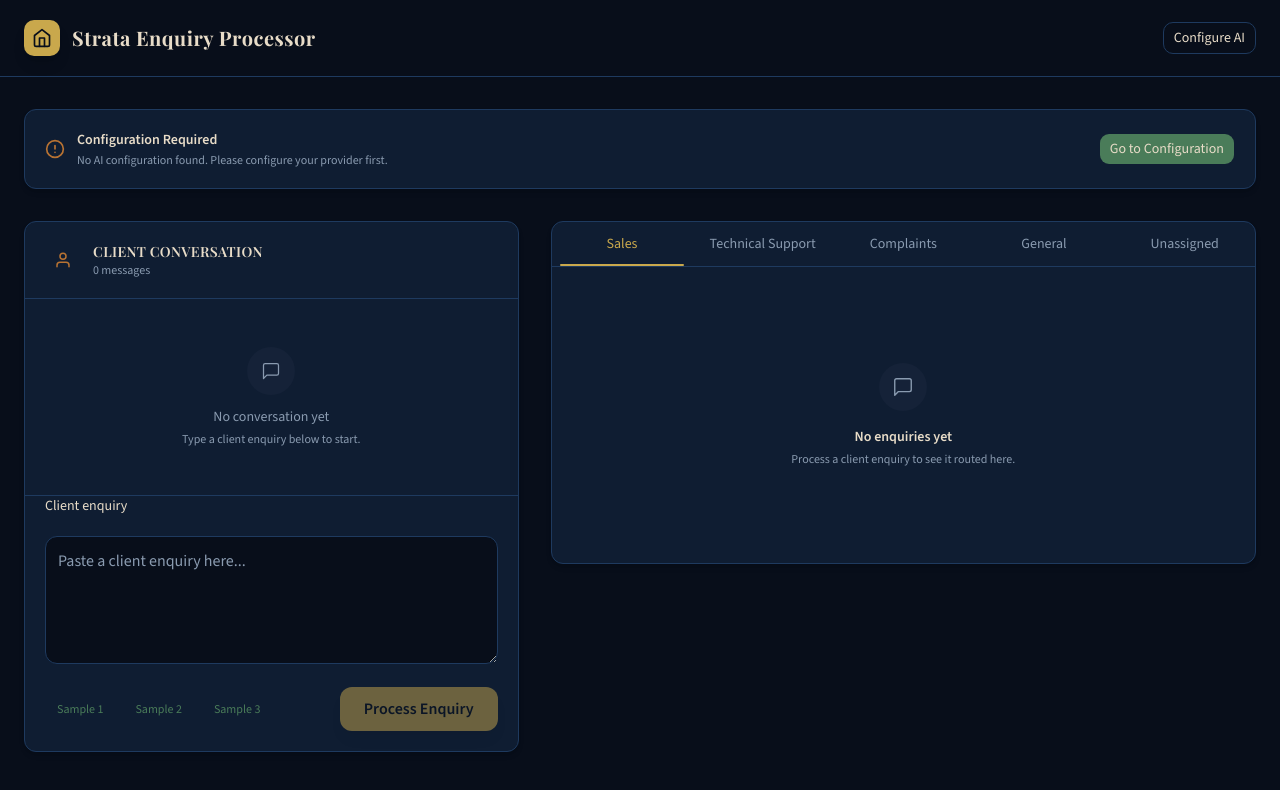
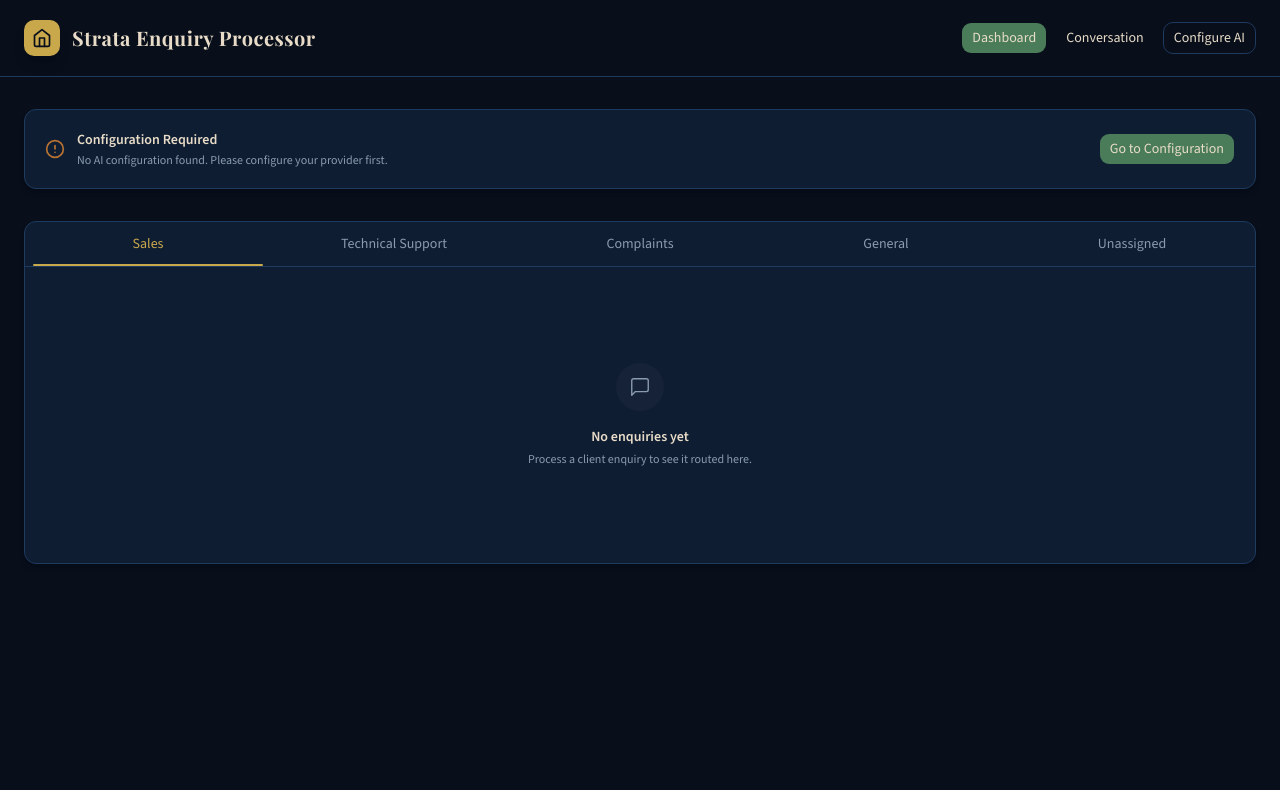
Before and after one commit to kynttt/Strata, a Next.js app: page / in a window 1280 px wide. Shown: the top 790 px of the page. Built offline with nearby package versions, Linux system fonts and the light colour scheme.

Commit message:
refactor: extract chat from index; dashboard now full-width TeamTabsPanel

```diff
--- a/pages/index.tsx
+++ b/pages/index.tsx
@@ -1,12 +1,9 @@
 import React, { useState, useEffect } from "react";
+import { motion, AnimatePresence } from "framer-motion";
 import { useRouter } from "next/router";
-import { motion, AnimatePresence } from "framer-motion";
-import ChatThread, { ChatMessage } from "@/components/ChatThread";
+import Layout from "@/components/Layout";
 import TeamTabsPanel, { TeamRecord } from "@/components/TeamTabsPanel";
 import { Button } from "@/components/ui/button";
-import { ClassificationResult } from "@/skills/classify-enquiry";
-import { RoutingResult } from "@/skills/route-enquiry";
-import { ResponseResult } from "@/skills/generate-response";
 
 interface AIConfig {
   providerType: "openai" | "anthropic" | "google" | "ollama";
@@ -15,31 +12,13 @@ interface AIConfig {
   baseUrl?: string;
 }
 
-interface ProcessResponse {
-  classification?: ClassificationResult;
-  routing?: RoutingResult;
-  response?: ResponseResult;
-  flags: { needs_review: boolean; reason: string | null };
-  error?: string;
-  routingError?: string;
-  responseError?: string;
-  draft?: string | null;
-}
-
 const TEAMS = ["Sales", "Technical Support", "Complaints", "General", "Unassigned"];
-
-function makeId() {
-  return `${Date.now()}-${Math.random().toString(36).slice(2, 9)}`;
-}
 
 export default function Home() {
   const router = useRouter();
-  const [enquiry, setEnquiry] = useState("");
-  const [loading, setLoading] = useState(false);
   const [config, setConfig] = useState<AIConfig | null>(null);
   const [configError, setConfigError] = useState<string | null>(null);
   const [activeTeamTab, setActiveTeamTab] = useState("Sales");
-  const [messages, setMessages] = useState<ChatMessage[]>([]);
   const [teamHistory, setTeamHistory] = useState<Record<string, TeamRecord[]>>({
     Sales: [],
     "Technical Support": [],
@@ -59,147 +38,24 @@ export default function Home() {
     } else {
       setConfigError("No AI configuration found. Please configure your provider first.");
     }
+
+    const savedHistory = localStorage.getItem("teamHistory");
+    if (savedHistory) {
+      try {
+        const parsed = JSON.parse(savedHistory);
+        const normalized: Record<string, TeamRecord[]> = {};
+        for (const team of TEAMS) {
+          normalized[team] = Array.isArray(parsed[team]) ? parsed[team] : [];
+        }
+        setTeamHistory(normalized);
+      } catch {
+        // Ignore corrupted history
+      }
+    }
   }, []);
 
-  const handleSubmit = async () => {
-    if (!config) {
-      setConfigError("No AI configuration found. Please configure your provider first.");
-      return;
-    }
-
-    setLoading(true);
-    setConfigError(null);
-
-    const clientMsg: ChatMessage = {
-      id: makeId(),
-      role: "client",
-      content: enquiry,
-      timestamp: Date.now(),
-    };
-    setMessages((prev) => [...prev, clientMsg]);
-
-    try {
-      const res = await fetch("/api/process", {
-        method: "POST",
-        headers: { "Content-Type": "application/json" },
-        body: JSON.stringify({
-          enquiry,
-          providerType: config.providerType,
-          model: config.model,
-          apiKey: config.apiKey || undefined,
-          baseUrl: config.baseUrl || undefined,
-        }),
-      });
-      const data = await res.json();
-      const processed = data as ProcessResponse;
-
-      const record: TeamRecord = {
-        ...processed,
-        id: makeId(),
-        timestamp: Date.now(),
-        enquiry,
-      };
-
-      if (!res.ok) {
-        setTeamHistory((prev) => ({
-          ...prev,
-          Unassigned: [...prev.Unassigned, record],
-        }));
-        setActiveTeamTab("Unassigned");
-      } else {
-        const team = processed.routing?.team;
-        if (team && TEAMS.includes(team)) {
-          setTeamHistory((prev) => ({
-            ...prev,
-            [team]: [...prev[team], record],
-          }));
-          setActiveTeamTab(team);
-        } else {
-          setTeamHistory((prev) => ({
-            ...prev,
-            Unassigned: [...prev.Unassigned, record],
-          }));
-          setActiveTeamTab("Unassigned");
-        }
-      }
-    } catch {
-      const record: TeamRecord = {
-        flags: { needs_review: true, reason: "Network error" },
-        error: "Failed to connect to the server. Please try again.",
-        id: makeId(),
-        timestamp: Date.now(),
-        enquiry,
-      };
-      setTeamHistory((prev) => ({
-        ...prev,
-        Unassigned: [...prev.Unassigned, record],
-      }));
-      setActiveTeamTab("Unassigned");
-    } finally {
-      setLoading(false);
-      setEnquiry("");
-    }
-  };
-
-  const handleSendResponse = (recordId: string) => {
-    let targetTeam = "";
-    let record: TeamRecord | null = null;
-
-    for (const team of Object.keys(teamHistory)) {
-      const r = teamHistory[team].find((x) => x.id === recordId);
-      if (r) {
-        record = r;
-        targetTeam = team;
-        break;
-      }
-    }
-
-    if (!record || !record.response) return;
-
-    setMessages((prev) => [
-      ...prev,
-      {
-        id: makeId(),
-        role: "team",
-        content: record.response!.draft,
-        timestamp: Date.now(),
-        team: targetTeam,
-      },
-    ]);
-
-    setTeamHistory((prev) => ({
-      ...prev,
-      [targetTeam]: prev[targetTeam].map((r) =>
-        r.id === recordId ? { ...r, sent: true } : r
-      ),
-    }));
-  };
-
   return (
-    <div className="min-h-screen bg-background">
-      <motion.header
-        initial={{ opacity: 0, y: -12 }}
-        animate={{ opacity: 1, y: 0 }}
-        transition={{ duration: 0.45, ease: "easeOut" as const }}
-        className="border-b border-border"
-      >
-        <div className="max-w-7xl mx-auto px-6 py-5 flex justify-between items-center">
-          <div className="flex items-center gap-3">
-            <div className="w-9 h-9 rounded-lg bg-primary flex items-center justify-center shadow-lg">
-              <svg xmlns="http://www.w3.org/2000/svg" width="20" height="20" viewBox="0 0 24 24" fill="none" stroke="currentColor" strokeWidth="2" strokeLinecap="round" strokeLinejoin="round" className="text-primary-foreground">
-                <path d="M3 9l9-7 9 7v11a2 2 0 0 1-2 2H5a2 2 0 0 1-2-2z" />
-                <polyline points="9 22 9 12 15 12 15 22" />
-              </svg>
-            </div>
-            <h1 className="text-xl font-bold text-foreground tracking-wide" style={{ fontFamily: "Playfair Display, serif" }}>Strata Enquiry Processor</h1>
-          </div>
-          <Button variant="outline" onClick={() => router.push("/configure")} className="cursor-pointer transition-all duration-200 hover:shadow-md hover:border-primary/50">
-            Configure AI
-          </Button>
-        </div>
-      </motion.header>
-
-      <main className="max-w-7xl mx-auto px-6 py-8">
+    <Layout>
       <AnimatePresence mode="wait">
         {configError && (
           <motion.div
@@ -228,39 +84,11 @@ export default function Home() {
         )}
       </AnimatePresence>
 
-        <div className="grid grid-cols-1 lg:grid-cols-12 gap-8">
-          <motion.div
-            className="lg:col-span-5"
-            initial={{ opacity: 0, x: -24 }}
-            animate={{ opacity: 1, x: 0 }}
-            transition={{ duration: 0.45, delay: 0.1, ease: "easeOut" as const }}
-          >
-            <ChatThread
-              messages={messages}
-              value={enquiry}
-              onChange={setEnquiry}
-              onSubmit={handleSubmit}
-              loading={loading}
-            />
-          </motion.div>
-
-          <motion.div
-            className="lg:col-span-7"
-            aria-live="polite"
-            aria-atomic="true"
-            initial={{ opacity: 0, x: 24 }}
-            animate={{ opacity: 1, x: 0 }}
-            transition={{ duration: 0.45, delay: 0.18, ease: "easeOut" as const }}
-          >
       <TeamTabsPanel
         teamHistory={teamHistory}
         activeTab={activeTeamTab}
         onTabChange={setActiveTeamTab}
-              onSendResponse={handleSendResponse}
       />
-          </motion.div>
-        </div>
-      </main>
-    </div>
+    </Layout>
   );
 }
```
Lines whose indentation alone changed are shown as unchanged.
